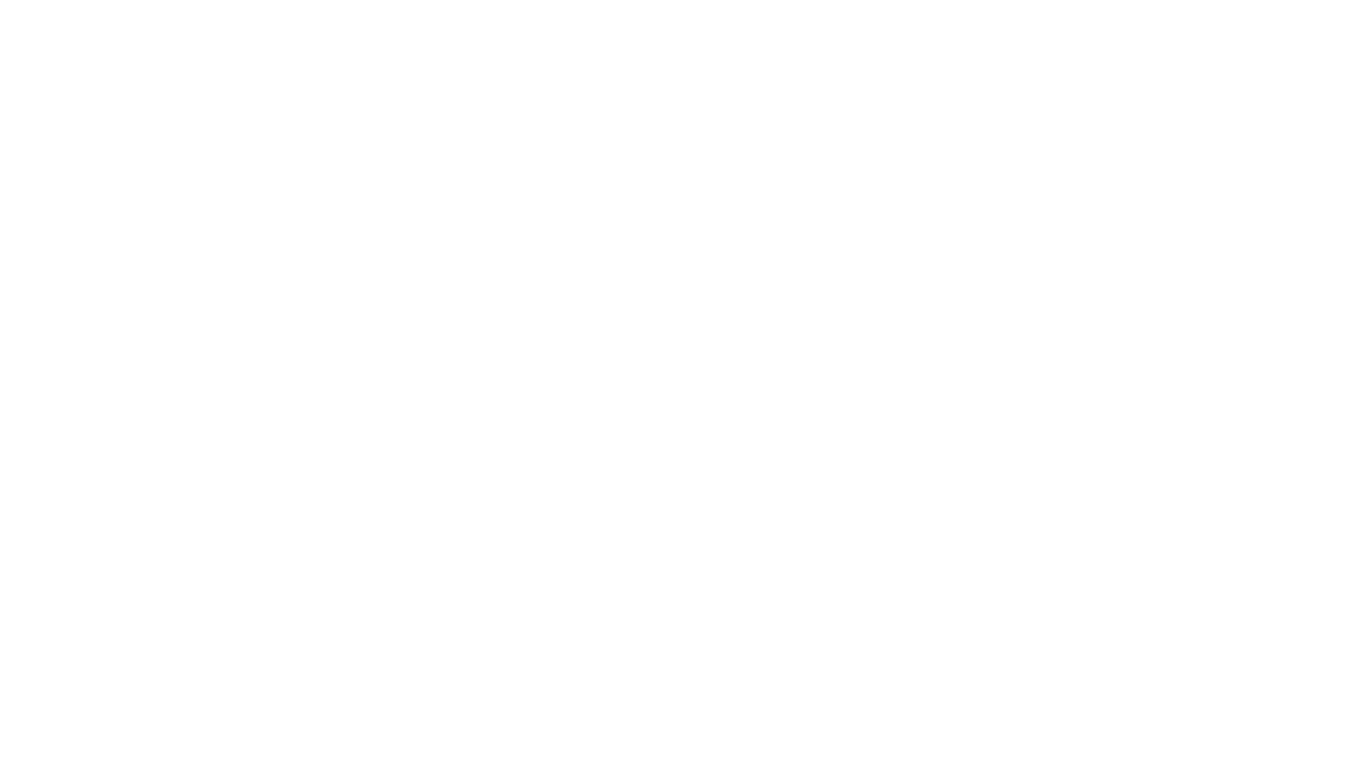
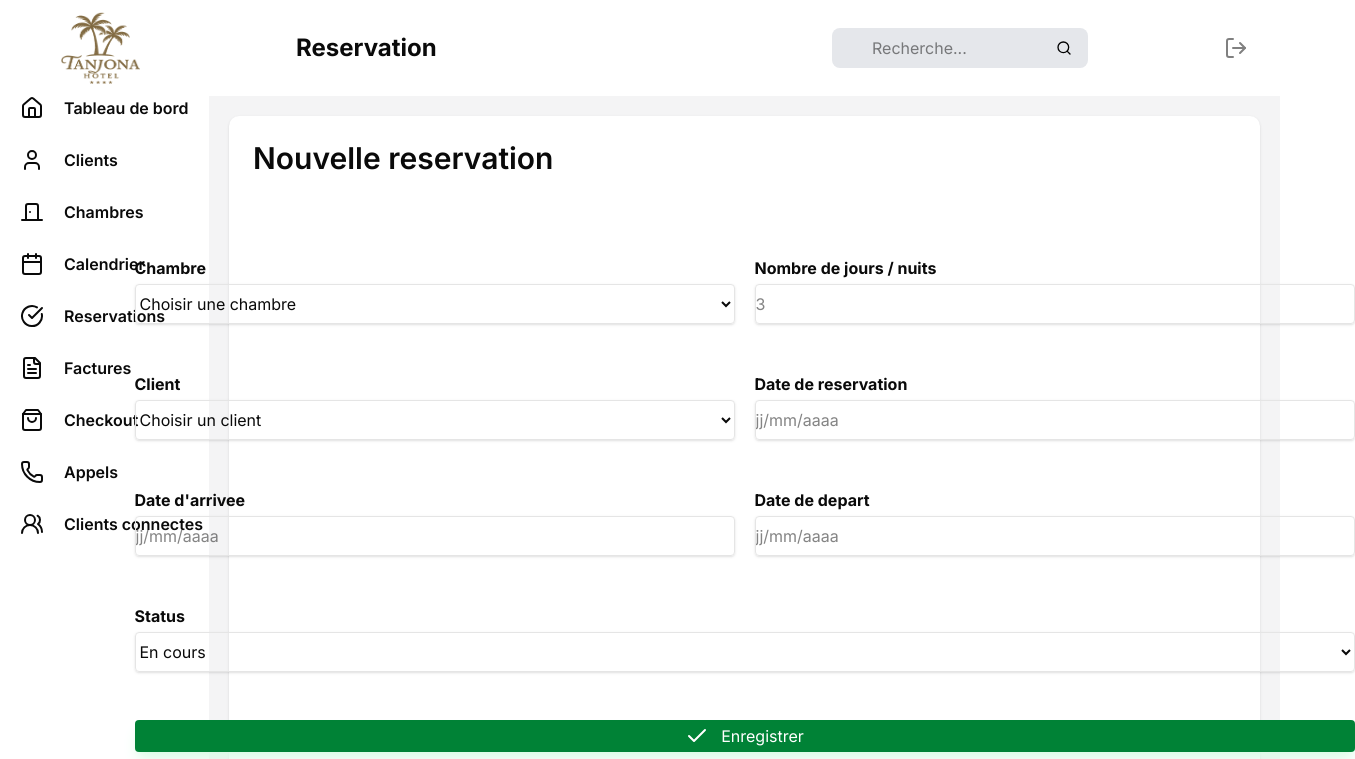
Before and after one commit to Tanjona-Dev/Hotel_Management, a React (Vite) app: page /NouvelleReservation in a window 1280 px wide. Before the commit this address had no page. Shown: the top 759 px of the page, 1355 px wide, since content can reach past the window. Built offline with nearby package versions, Linux system fonts and the light colour scheme; a web font is replaced by a local one.

Commit message:
ADD : nouvelle reservation page (pas de push)

```diff
--- a/src/App.jsx
+++ b/src/App.jsx
@@ -7,6 +7,7 @@ import MainLayout from "./Components/Navigation/MainLayout";
 import { BrowserRouter as Router, Routes, Route } from "react-router";
 import Calendrier from "./Pages/Calendrier";
 import Reservation from "./Pages/Reservation";
+import NouvelleReservation from "./Pages/Reservation/nouvelleReservation";
 
 function App() {
   return (
@@ -21,6 +22,10 @@ function App() {
               <Route path="/Chambres" element={<Chambres />} />
               <Route path="/Calendrier" element={<Calendrier />} />
               <Route path="/Reservation" element={<Reservation />} />
+              <Route
+                path="/NouvelleReservation"
+                element={<NouvelleReservation />}
+              />
             </Route>
           </Routes>
         </LiensProvider>
--- a/src/Components/NavBar/index.jsx
+++ b/src/Components/NavBar/index.jsx
@@ -10,7 +10,8 @@ import {
   User,
   Users2Icon,
 } from "lucide-react";
-import { useState } from "react";
+import { useState, useContext, useEffect } from "react";
+import { LiensContext } from "../../utils/context";
 
 function NavBar() {
   const [bgColor, setBgcolor] = useState(null);
@@ -25,10 +26,26 @@ function NavBar() {
     { name: "Appels", logo: <Phone /> },
     { name: "Clients connectes", logo: <Users2Icon /> },
   ];
+  const { liens } = useContext(LiensContext);
 
-  function bgControleColor(index) {
-    setBgcolor(index);
-  }
+
+  useEffect(() => {
+    if (liens === "Tableau de bord") {
+      setBgcolor(0);
+    }
+    if (liens === "Liste des clients") {
+      setBgcolor(1);
+    }
+    if (liens === "Chambres") {
+      setBgcolor(2);
+    }
+    if (liens === "Calendrier") {
+      setBgcolor(3);
+    }
+    if (liens === "Commande") {
+      setBgcolor(4);
+    }
+  }, [liens]);
 
   return (
     <div>
@@ -40,7 +57,6 @@ function NavBar() {
             className={`font-semibold flex gap-5 ${
               bgColor === index ? "text-blue-600" : ""
             }`}
-            onClick={() => bgControleColor(index)}
           >
             {nav.logo}
             {nav.name}
--- a/src/Components/NavBarHorizontale/index.jsx
+++ b/src/Components/NavBarHorizontale/index.jsx
@@ -1,6 +1,6 @@
 import { useContext } from "react";
 import { Link } from "react-router";
-import { LogOut, Search, Star } from "lucide-react";
+import { LogOut, Search } from "lucide-react";
 import { LiensContext } from "../../utils/context";
 import LogoHotel from "../../assets/logoHotel.png"
 
@@ -23,6 +23,7 @@ function NavBarHorizontale() {
           <input
             type="text"
             placeholder="Recherche..."
+            id="recherche"
             className="pl-10 pr-4 py-2  rounded-md focus:outline-none focus:ring-2 focus:ring-blue-500 w-64 bg-gray-200"
           />
         </div>
--- a/src/Pages/Reservation/index.jsx
+++ b/src/Pages/Reservation/index.jsx
@@ -2,18 +2,19 @@ import * as React from "react";
 import { format } from "date-fns";
 import { addDays } from "date-fns";
 import { cn } from "../../lib/utils";
-import { MoreVertical } from "lucide-react";
 import { LiensContext } from "../../utils/context";
 import { Button } from "../../Components/ui/button";
 import { Calendar as CalendarIcon } from "lucide-react";
 import { useState, useContext, useEffect } from "react";
 import { Calendar } from "../../Components/ui/calendar";
+import { Archive, Factory, Files, MoreVertical, Plus } from "lucide-react";
 import { reservationsPourPageReservation } from "../../Data/reservations_noms";
 import {
   Popover,
   PopoverContent,
   PopoverTrigger,
 } from "../../Components/ui/popover";
+import { Link } from "react-router";
 
 export function DatePickerWithRange({ className, setDate, date }) {
   console.log(date);
@@ -125,6 +126,7 @@ function AfficherTitreTableau() {
 
 function ButtonNewReservation() {
   return (
+    <Link to={`/NouvelleReservation`}>
       <button
         className="group text-white/80 relative overflow-hidden bg-blue-400  h-8 mt-3 mr-10 px-4
     rounded-lg transform transition-all duration-300 hover:scale-101 hover:shadow-sm"
@@ -132,6 +134,7 @@ function ButtonNewReservation() {
         Nouvelle reservation +
         <span className="absolute inset-0 bg-white opacity-10 -translate-x-full group-hover:translate-x-0 transition-transform duration-500"></span>
       </button>
+    </Link>
   );
 }
 
@@ -151,6 +154,8 @@ const filterReservation = (status, date) => {
 function Reservation() {
   const [activeIndex, setActiveIndex] = useState(0);
   const [status, setStatus] = useState("");
+  const [isOpen, setIsOpen] = useState(false);
+  const [getIndex, setGetIndex] = useState(null);
 
   // Props DatePickerWithRange
   const [date, setDate] = React.useState({
@@ -179,7 +184,7 @@ function Reservation() {
         </div>
       </div>
 
-      <div className=" pt-3 h-202 overflow-y-scroll scroll-on-hover">
+      <div className=" pt-3 h-202 overflow-y-scroll scroll-on-hover transition-scroll">
         <table className="w-392 border-collapse m-5 shadow-xl rounded-lg">
           <thead>
             <AfficherTitreTableau />
@@ -217,8 +222,56 @@ function Reservation() {
                       {reservation.status}
                     </div>
                   </td>
-                  <td className="pl-10">
-                    <MoreVertical size={15} />
+                  <td className="pl-10 relative">
+                    <MoreVertical
+                      size={15}
+                      onClick={() => {
+                        setIsOpen(!isOpen);
+                        setGetIndex(index);
+                      }}
+                    />
+                    <div>
+                      {isOpen ||
+                        (getIndex === index && (
+                          <div className=" z-100 absolute w-45 right-3.5 flex flex-col gap-3 bg-white/70 p-2 justify-center rounded  ">
+                            <div className="flex gap-2 text-sm">
+                              {" "}
+                              <Files size={20} />
+                              <h1 className=" hover:bg-orange-200 hover:shadow-xl px-1 rounded-sm">
+                                Details
+                              </h1>
+                            </div>
+                            <div className="flex gap-2">
+                              {" "}
+                              <Factory size={20} />
+                              <h1 className=" hover:bg-orange-200 hover:shadow-xl  px-1 rounded-sm">
+                                {" "}
+                                Voir les factures
+                              </h1>
+                            </div>
+                            <div className="flex gap-2">
+                              {" "}
+                              <Plus size={20} />
+                              <h1 className=" hover:bg-orange-200 hover:shadow-xl rounded-sm">
+                                {" "}
+                                Ajouter une facture
+                              </h1>
+                            </div>
+                            <div className="flex gap-2">
+                              <Files size={20} />
+                              <h1 className=" hover:bg-orange-200 hover:shadow-xl  px-1 rounded-sm">
+                                Modifier
+                              </h1>
+                            </div>
+                            <div className="flex gap-2">
+                              <Archive size={20} />
+                              <h1 className=" hover:bg-orange-200 hover:shadow-xl  px-1 rounded-sm">
+                                Archiver
+                              </h1>
+                            </div>
+                          </div>
+                        ))}
+                    </div>
                   </td>
                 </tr>
               );
--- /dev/null
+++ b/src/Pages/Reservation/nouvelleReservation.jsx
@@ -0,0 +1,113 @@
+import { useContext, useEffect } from "react";
+import { LiensContext } from "../../utils/context";
+import { Check } from "lucide-react";
+
+export default function NouvelleReservation() {
+  const { setLiens } = useContext(LiensContext);
+  useEffect(() => {
+    setLiens("Reservation");
+  }, [setLiens]);
+  return (
+    <div className="bg-white shadow rounded-lg m-5 p-6">
+      <h1 className="text-3xl font-semibold">Nouvelle reservation</h1>
+      <div>
+        <form action="" className="flex justify-center items-center my-20">
+          <div className="flex flex-col gap-12">
+            <div className="flex gap-5">
+              <div className="flex flex-col gap-1">
+                <label htmlFor="chambre" className="font-bold">
+                  Chambre
+                </label>
+                <select
+                  name=""
+                  id="chambre"
+                  className="w-150 border h-10 rounded shadow"
+                >
+                  <option value="">Choisir une chambre</option>
+                </select>
+              </div>
+
+              <div className="flex flex-col gap-1">
+                <label htmlFor="nombre" className="font-bold">
+                  Nombre de jours / nuits
+                </label>
+                <input
+                  type="number"
+                  placeholder="3"
+                  className="w-150 border  h-10 rounded shadow"
+                  id="nombre"
+                />
+              </div>
+            </div>
+            <div className="flex gap-5">
+              <div className="flex flex-col gap-1">
+                <label htmlFor="client" className="font-bold">
+                  Client
+                </label>
+                <select
+                  name=""
+                  id="client"
+                  className="w-150 border  h-10 rounded shadow"
+                >
+                  <option value="">Choisir un client</option>
+                </select>
+              </div>
+              <div className="flex flex-col gap-1">
+                <label htmlFor="reservation" className="font-bold">
+                  Date de reservation
+                </label>
+                <input
+                  type="text"
+                  className="w-150 border  h-10 rounded shadow"
+                  placeholder="jj/mm/aaaa"
+                  id="reservation"
+                />
+              </div>
+            </div>
+            <div className="flex gap-5">
+              <div className="flex flex-col gap-1">
+                <label htmlFor="arrivee" className="font-bold">
+                  Date d'arrivee
+                </label>
+                <input
+                  type="text"
+                  placeholder="jj/mm/aaaa"
+                  className="w-150 border  h-10 rounded shadow"
+                  id="arrivee"
+                />
+              </div>
+              <div className="flex flex-col gap-1">
+                <label htmlFor="depart" className="font-bold">
+                  Date de depart
+                </label>
+                <input
+                  type="text"
+                  placeholder="jj/mm/aaaa"
+                  className="w-150 border  h-10 rounded shadow"
+                  id="depart"
+                />
+              </div>
+            </div>
+            <div className="flex flex-col gap-1">
+              <label htmlFor="status" className="font-bold">
+                Status
+              </label>
+              <select
+                name=""
+                id="status"
+                className="w-305 border rounded shadow  h-10"
+              >
+                <option value="">En cours</option>
+              </select>
+            </div>
+            <div>
+              <button className="flex justify-center gap-3 shadow-lg shadow-green-100 bg-green-700 w-305 p-1 rounded hover:bg-green-600 text-white ">
+                {<Check />} <span>Enregistrer</span>
+              </button>
+            </div>
+          </div>
+        </form>
+      </div>
+    </div>
+  );
+}
```
Lines whose indentation alone changed are shown as unchanged.
